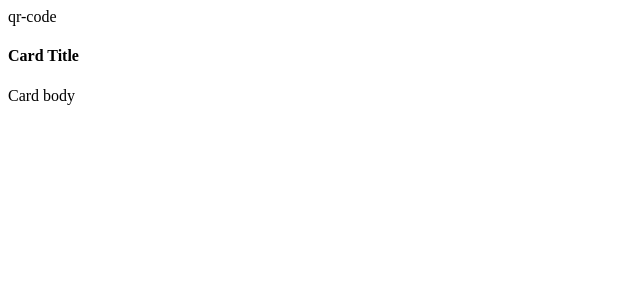
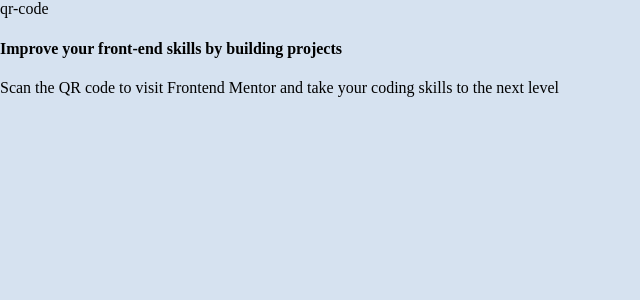
Before and after one commit to sebas-tcotd/qr-code-component, a React (Create React App) app: page / in a window 1280 px wide. Shown: the top 300 px of the page, without its empty margins (0-640 px from the left). Built offline with nearby package versions, Linux system fonts and the light colour scheme.

Commit message:
feat: add styles for main background

```diff
--- a/src/App.js
+++ b/src/App.js
@@ -2,7 +2,7 @@ import { Card } from "./components/card/card";
 
 function App() {
   return (
-    <main className="">
+    <main>
       <Card />
     </main>
   );
--- a/src/components/card/CardBody.js
+++ b/src/components/card/CardBody.js
@@ -3,8 +3,11 @@ import React from "react";
 export const CardBody = () => {
   return (
     <div className="">
-      <h4>Card Title</h4>
-      <p>Card body</p>
+      <h4>Improve your front-end skills by building projects</h4>
+      <p>
+        Scan the QR code to visit Frontend Mentor and take your coding skills to
+        the next level
+      </p>
     </div>
   );
 };
--- a/src/components/card/card.js
+++ b/src/components/card/card.js
@@ -4,7 +4,7 @@ import { QrCode } from "./qr-code";
 
 export const Card = () => {
   return (
-    <div className="">
+    <div className="card">
       <QrCode />
       <CardBody />
     </div>
--- a/src/index.css
+++ b/src/index.css
@@ -1,3 +1,4 @@
+@import url("./styles/-settings.css");
+@import url("./styles/-generic.css");
+@import url("./styles/-elements.css");
 @import url("./styles/-objetcs.css");
-@import url("./styles/-settings.css");
-@import url("./styles/-elements.css");
--- a/src/styles/-elements.css
+++ b/src/styles/-elements.css
@@ -0,0 +1,5 @@
+@import url("-settings.css");
+main {
+   background-color: var(--background-color);
+   height: 100vh;
+}
--- /dev/null
+++ b/src/styles/-generic.css
@@ -0,0 +1,7 @@
+@import url("https://necolas.github.io/normalize.css/8.0.1/normalize.css");
+
+*,
+*::before,
+*::after {
+  box-sizing: border-box;
+}
--- a/src/styles/-objetcs.css
+++ b/src/styles/-objetcs.css
@@ -0,0 +1,4 @@
+@import url("-settings.css");
+.o-background {
+   background-color: var(--background-color);
+}
--- a/src/styles/-settings.css
+++ b/src/styles/-settings.css
@@ -1,6 +1,15 @@
 :root {
+  /* Colors */
   --white: hsl(0, 0%, 100%);
   --light-gray: hsl(212, 45%, 89%);
   --grayish-blue: hsl(220, 15%, 55%);
   --dark-blue: hsl(218, 44%, 22%);
+
+  --background-color: var(--light-gray);
+  --text-color: var(--dark-blue);
+
+  /* Typography */
+  --fs-base: 15px;
+
+  --fs-24: calc(24 / var(--fs-base) rem);
 }
```
Also changed, not shown: src/styles/-components.css (added, +10 -0 lines).
